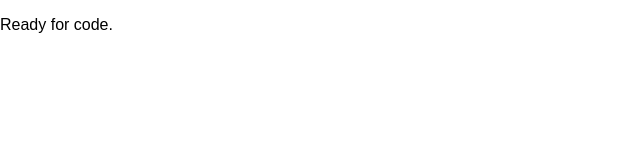
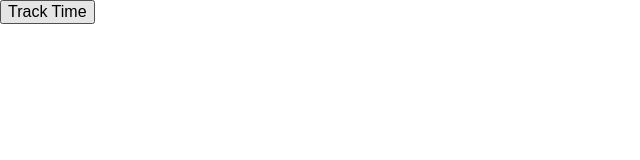
Before and after one commit to heyjohnmurray/time-tracker, a plain HTML site: page index.html in a window 1280 px wide. Shown: the whole page, without its empty margins (0-640 px from the left). Drawn offline with Linux system fonts and the light colour scheme.

Commit message:
prep UI build out

```diff
--- a/app/src/scss/main.scss
+++ b/app/src/scss/main.scss
@@ -1,2 +1,3 @@
 @import 'partials/normalize';
 @import 'partials/base';
+@import 'partials/ui';
--- a/index.html
+++ b/index.html
@@ -8,10 +8,13 @@
         <link rel="stylesheet" href="app/dist/css/main.css">
     </head>
     <body>
-        <article>
-          <p>Ready for code.</p>
-        </article>
+        <main>
+          <div class="time-output js-time-output">
 
+          </div>
+          <!-- /.js-time-output -->
+          <button>Track Time</button>
+        </main>
         <script src="app/dist/js/app.js"></script>
     </body>
 </html>
```
Also changed, not shown: app/dist/css/main.css, app/src/scss/partials/ui.scss (added).
